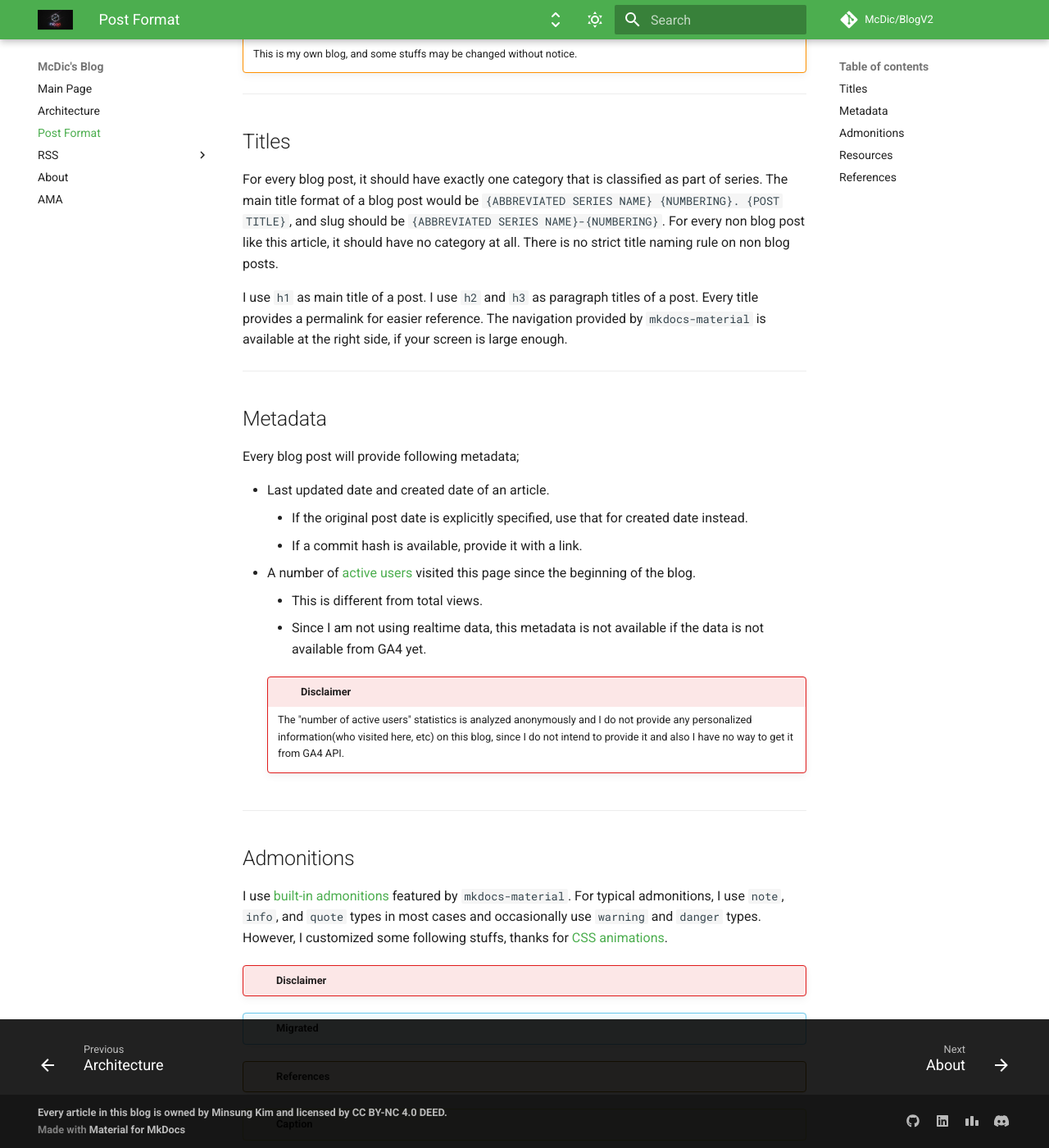
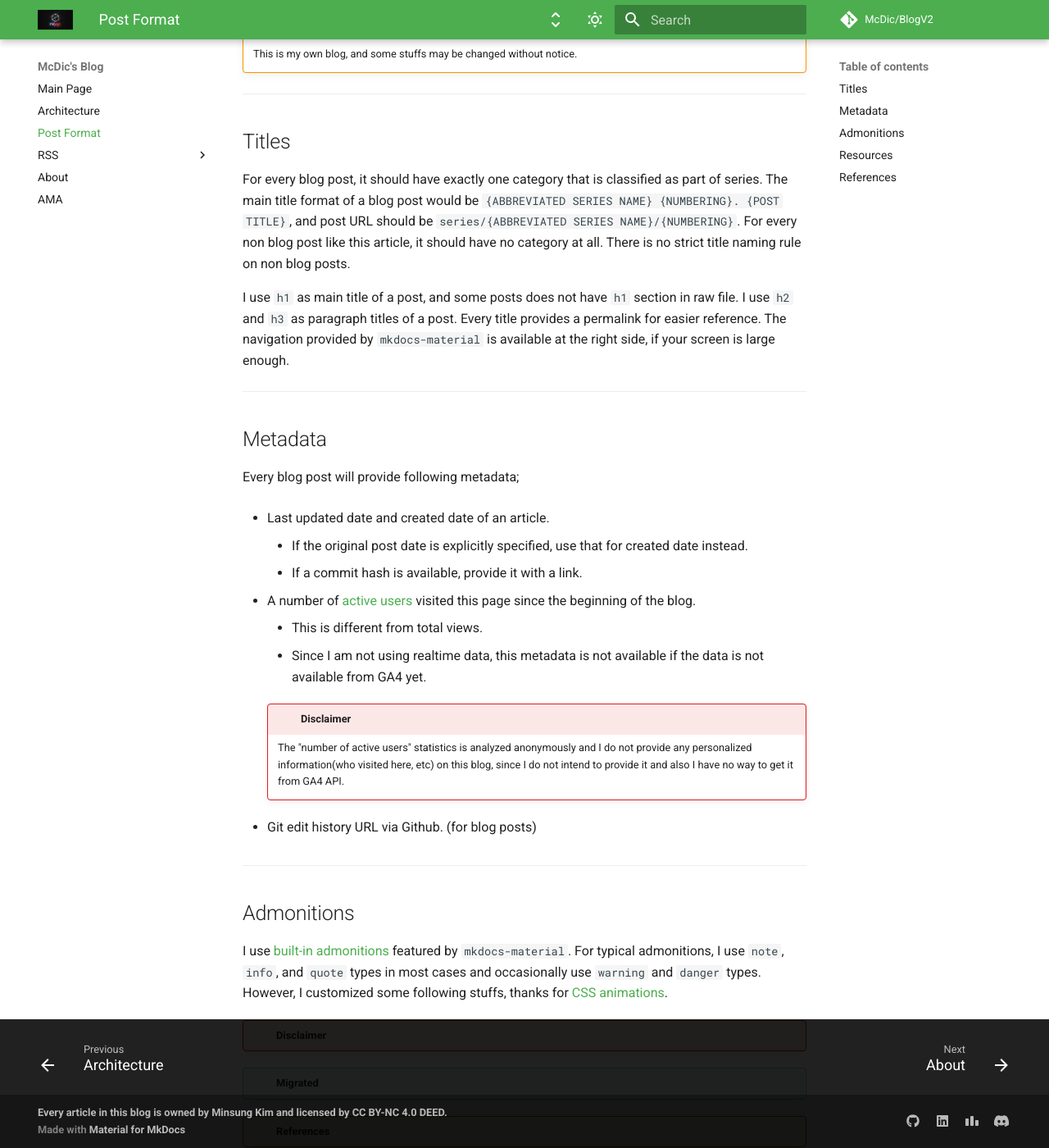
Before and after one commit to McDic/BlogV2, an MkDocs documentation site: the page built from docs/format.md, in a window 1280 px wide and 1400 px high, scrolled down 344 px. Shown: the whole window at 82% size. Built offline with MkDocs 1.6.1 and Material for MkDocs 9.7.7, drawn with Linux system fonts in a browser that asks for light colours; comment, search, counter and statistics services are not loaded.

Commit message:
Change post format notice

```diff
--- a/docs/format.md
+++ b/docs/format.md
@@ -21,10 +21,10 @@ This article explains the format of articles in this website.
 ## Titles
 
 For every blog post, it should have exactly one category that is classified as part of series.
-The main title format of a blog post would be `{ABBREVIATED SERIES NAME} {NUMBERING}. {POST TITLE}`, and slug should be `{ABBREVIATED SERIES NAME}-{NUMBERING}`.
+The main title format of a blog post would be `{ABBREVIATED SERIES NAME} {NUMBERING}. {POST TITLE}`, and post URL should be `series/{ABBREVIATED SERIES NAME}/{NUMBERING}`.
 For every non blog post like this article, it should have no category at all. There is no strict title naming rule on non blog posts.
 
-I use `h1` as main title of a post.
+I use `h1` as main title of a post, and some posts does not have `h1` section in raw file.
 I use `h2` and `h3` as paragraph titles of a post.
 Every title provides a permalink for easier reference.
 The navigation provided by `mkdocs-material` is available at the right side, if your screen is large enough.
@@ -38,6 +38,7 @@ Every blog post will provide following metadata;
 - Last updated date and created date of an article.
     - If the original post date is explicitly specified, use that for created date instead.
     - If a commit hash is available, provide it with a link.
+
 - A number of [active users](https://support.google.com/analytics/answer/12253918?hl=en#:~:text=is%20populated%20automatically.-,Active%20users,engagement_time_msec%20parameter%20from%20a%20website) visited this page since the beginning of the blog.
     - This is different from total views.
     - Since I am not using realtime data, this metadata is not available if the data is not available from GA4 yet.
@@ -47,6 +48,8 @@ Every blog post will provide following metadata;
         The "number of active users" statistics is analyzed anonymously and
         I do not provide any personalized information(who visited here, etc) on this blog,
         since I do not intend to provide it and also I have no way to get it from GA4 API.
+
+- Git edit history URL via Github. (for blog posts)
 
 ---
 
```
